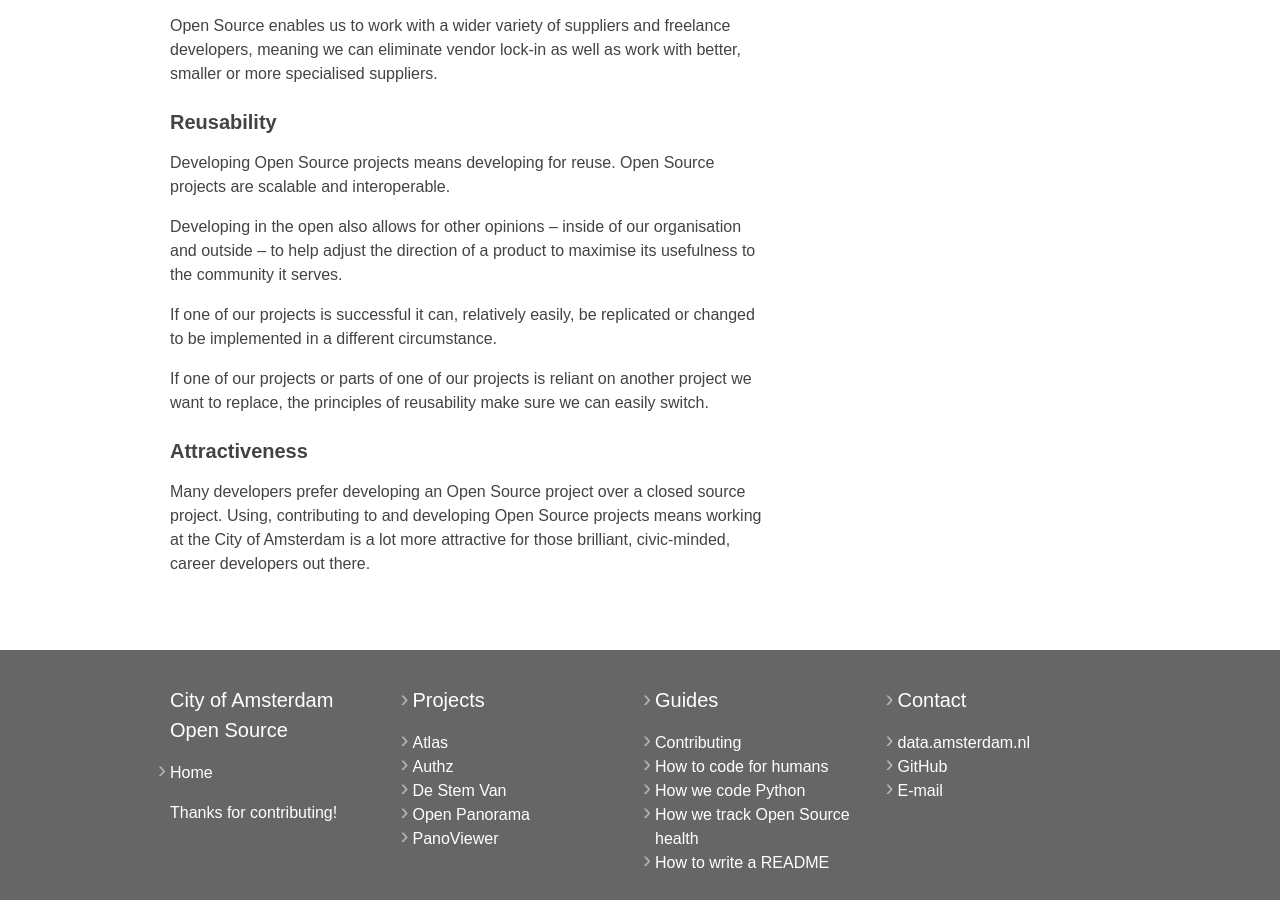
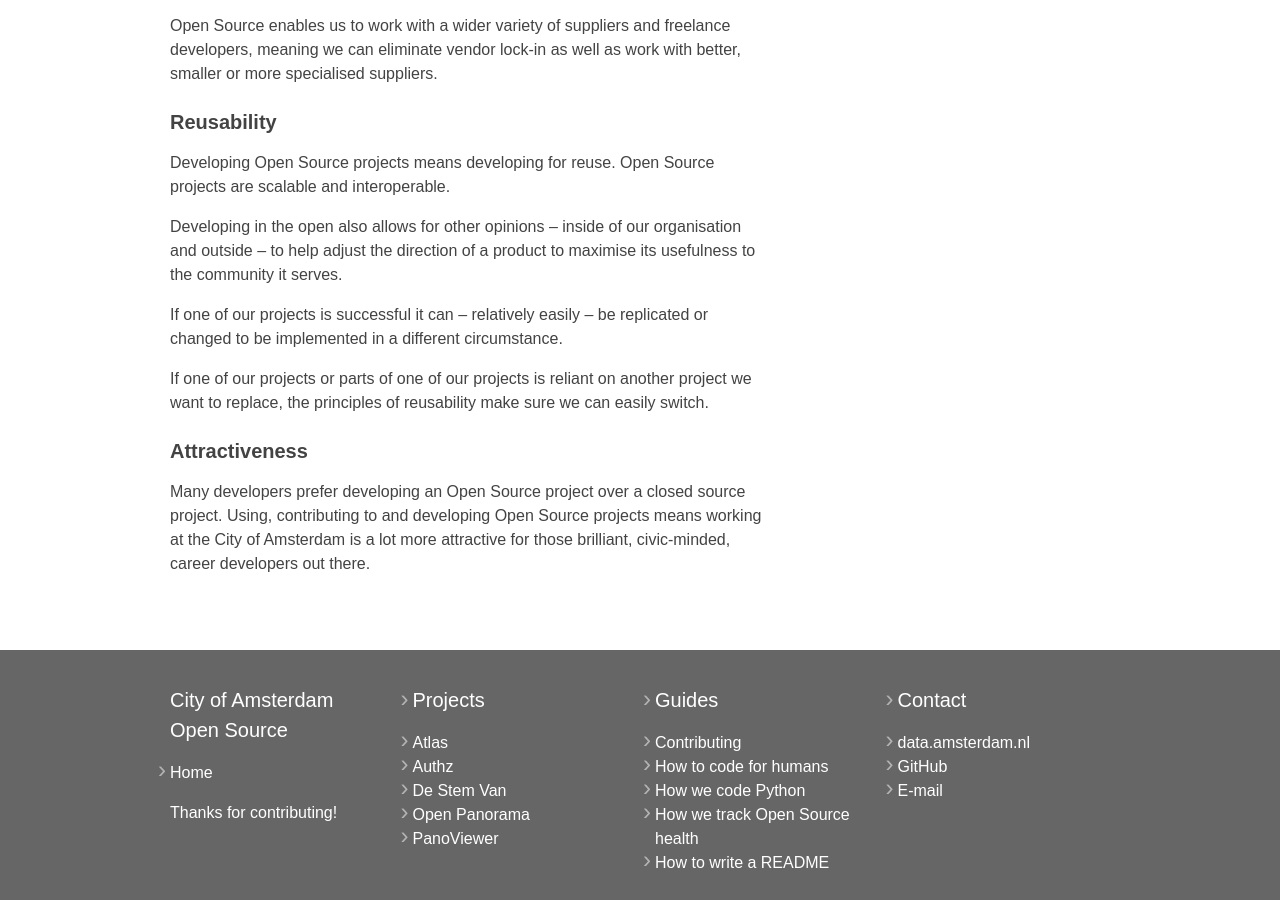
Before and after one commit to Amsterdam/amsterdam.github.io, a Jekyll site: the page built from index.md, in a window 1280 px wide and 900 px high, scrolled down 2031 px. Built offline with Jekyll 4.4.1, drawn with Linux system fonts in a browser that asks for light colours; our own code applies the rules of GitHub Pages for plain Markdown files.

Commit message:
These should've been en-dashes all along :p

```diff
--- a/index.md
+++ b/index.md
@@ -50,7 +50,7 @@ Developing Open Source projects means developing for reuse. Open Source projects
 
 Developing in the open also allows for other opinions – inside of our organisation and outside – to help adjust the direction of a product to maximise its usefulness to the community it serves.
 
-If one of our projects is successful it can, relatively easily, be replicated or changed to be implemented in a different circumstance.
+If one of our projects is successful it can – relatively easily – be replicated or changed to be implemented in a different circumstance.
 
 If one of our projects or parts of one of our projects is reliant on another project we want to replace, the principles of reusability make sure we can easily switch.
 
```
